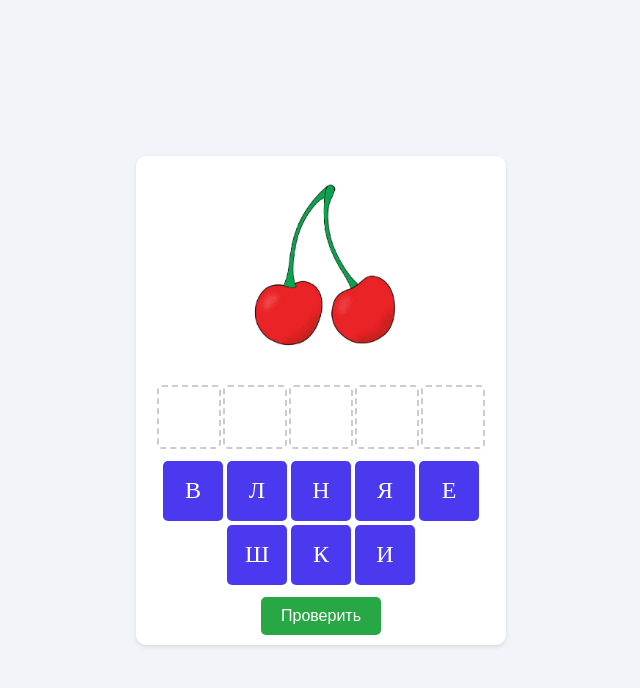
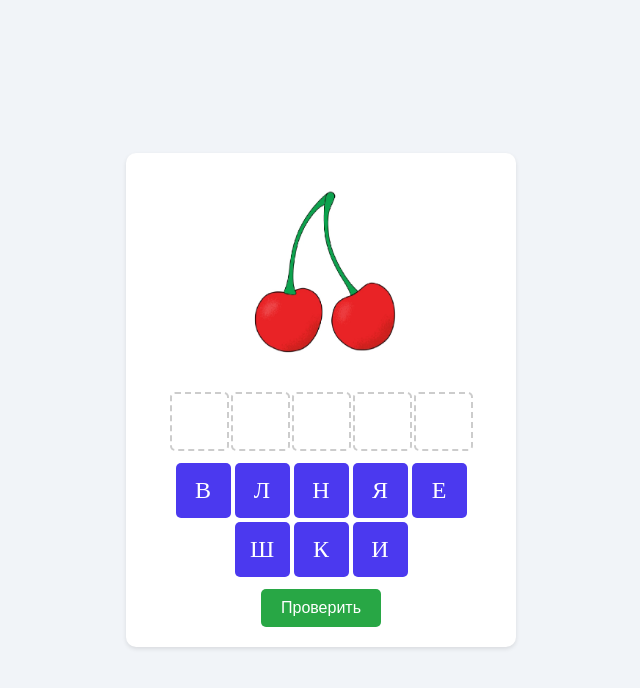
Before and after one commit to Su1teen/minigame-testing, a plain HTML site: page index.html in a window 1280 px wide. Shown: the whole page, without its empty margins (319-959 px from the left). Drawn offline with Linux system fonts and the light colour scheme.

Commit message:
Update styles.css

```diff
--- a/styles.css
+++ b/styles.css
@@ -10,7 +10,7 @@ body {
 .game-container {
   text-align: center;
   background-color: white;
-  padding: 10px;
+  padding: 20px;
   border-radius: 10px;
   box-shadow: 0 2px 4px rgba(0, 0, 0, 0.1);
   width: 350px; /* Fixed width */
@@ -35,8 +35,8 @@ body {
 }
 
 .empty-cell, .card {
-  width: 60px;
-  height: 60px;
+  width: 55px;
+  height: 55px;
   display: flex;
   justify-content: center;
   align-items: center;
```
